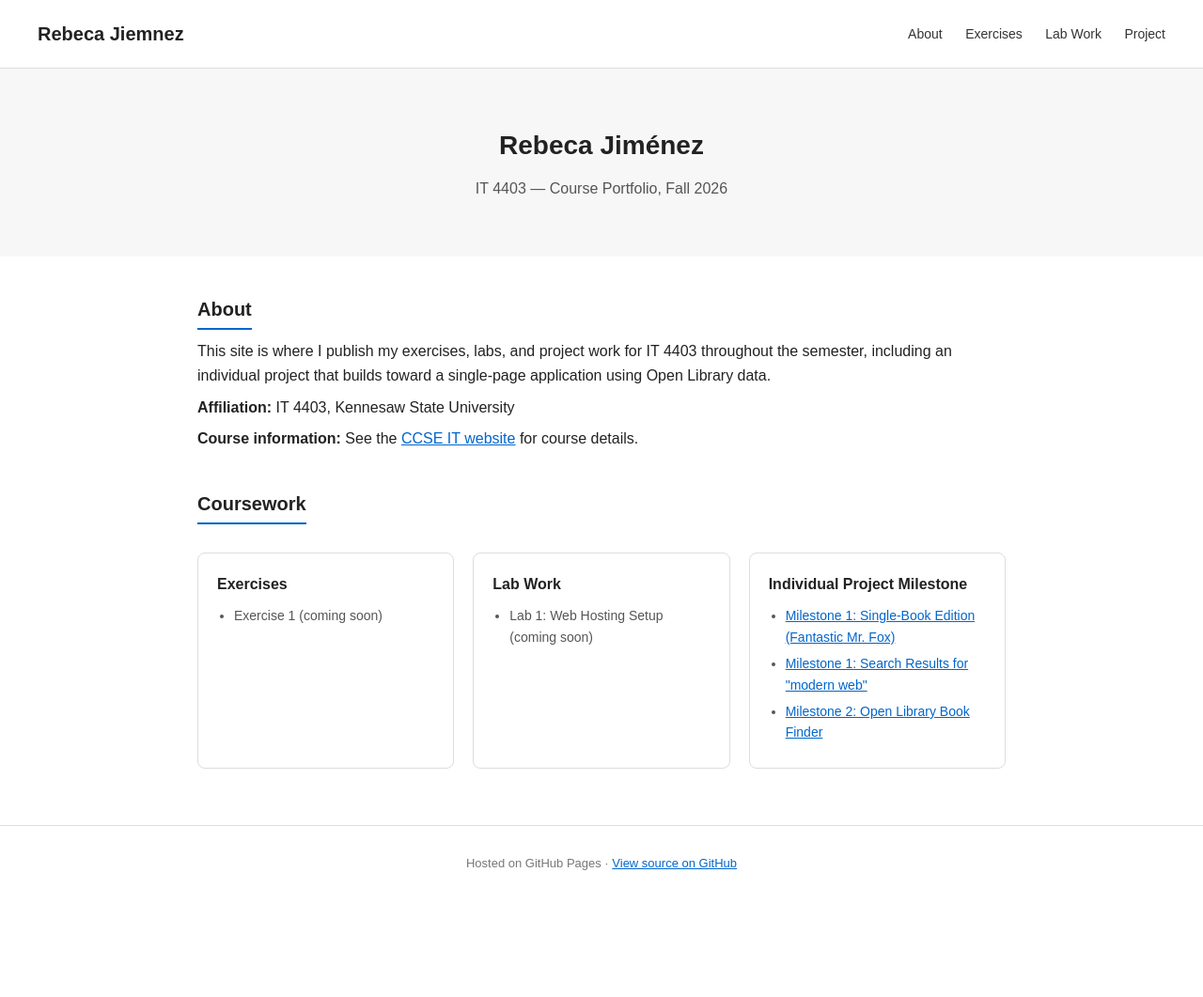
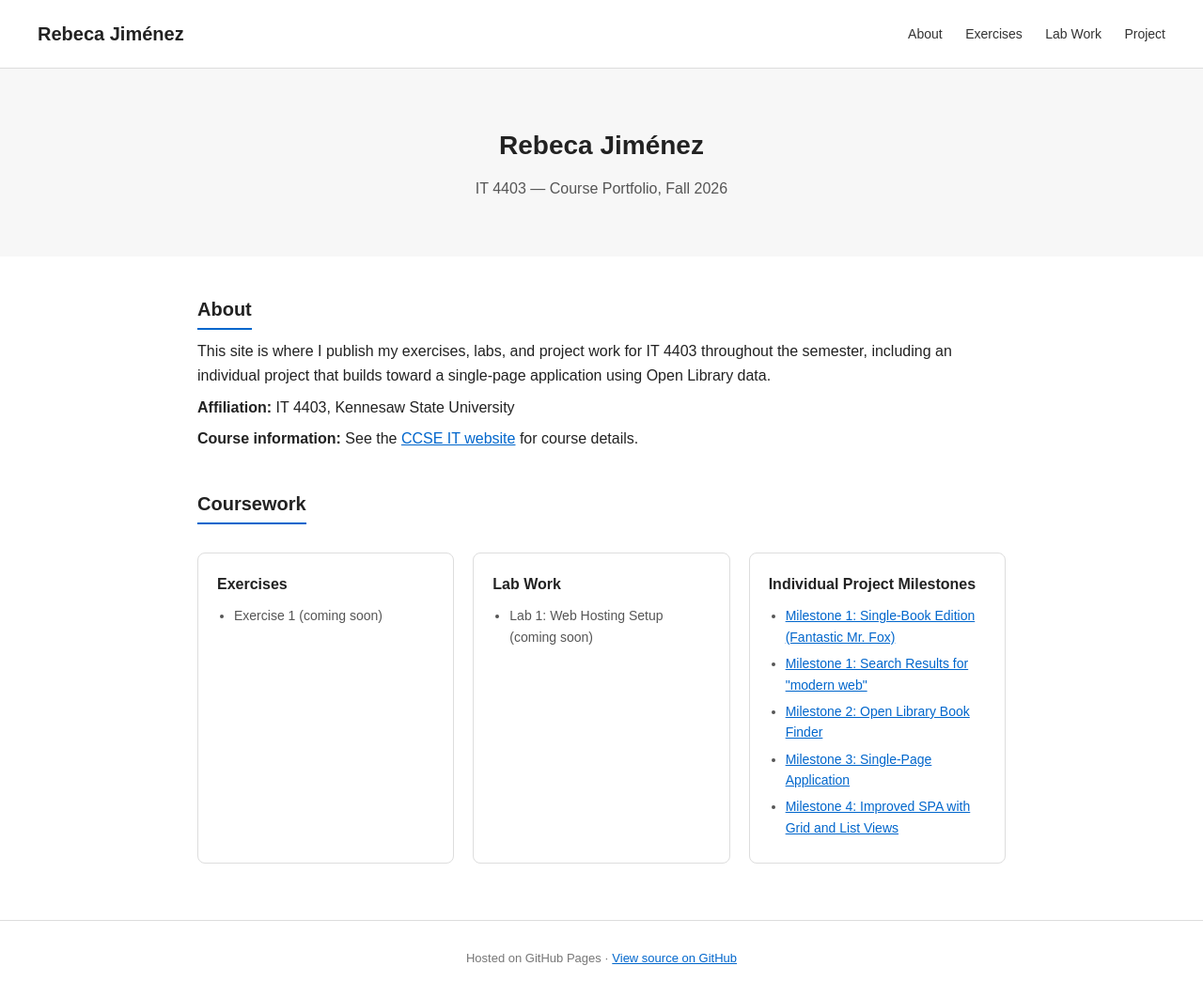
Before and after one commit to beca-266/Rejimene, a plain HTML site: page index.html in a window 1280 px wide. Shown: the whole page at 94% size. Before the commit the page ends 960 px from the top, so only its background shows below. Drawn offline with Linux system fonts and the light colour scheme.

Commit message:
Correct spelling of 'Jiménez' and update milestones

```diff
--- a/index.html
+++ b/index.html
@@ -30,7 +30,7 @@
 <body>
 
 <header>
-  <h1>Rebeca Jiemnez</h1>
+  <h1>Rebeca Jiménez</h1>
   <nav>
     <a href="#about">About</a>
     <a href="#exercises">Exercises</a>
@@ -60,18 +60,22 @@
         <li>Exercise 1 (coming soon)</li>
       </ul>
     </div>
+
     <div class="card" id="labs">
       <h4>Lab Work</h4>
       <ul>
         <li>Lab 1: Web Hosting Setup (coming soon)</li>
       </ul>
     </div>
+
     <div class="card" id="project">
-      <h4>Individual Project Milestone</h4>
+      <h4>Individual Project Milestones</h4>
       <ul>
         <li><a href="book.html">Milestone 1: Single-Book Edition (Fantastic Mr. Fox)</a></li>
         <li><a href="search.html">Milestone 1: Search Results for "modern web"</a></li>
         <li><a href="milestone2/index.html">Milestone 2: Open Library Book Finder</a></li>
+        <li><a href="milestone3/index.html">Milestone 3: Single-Page Application</a></li>
+        <li><a href="milestone4/index.html">Milestone 4: Improved SPA with Grid and List Views</a></li>
       </ul>
     </div>
   </div>
```
